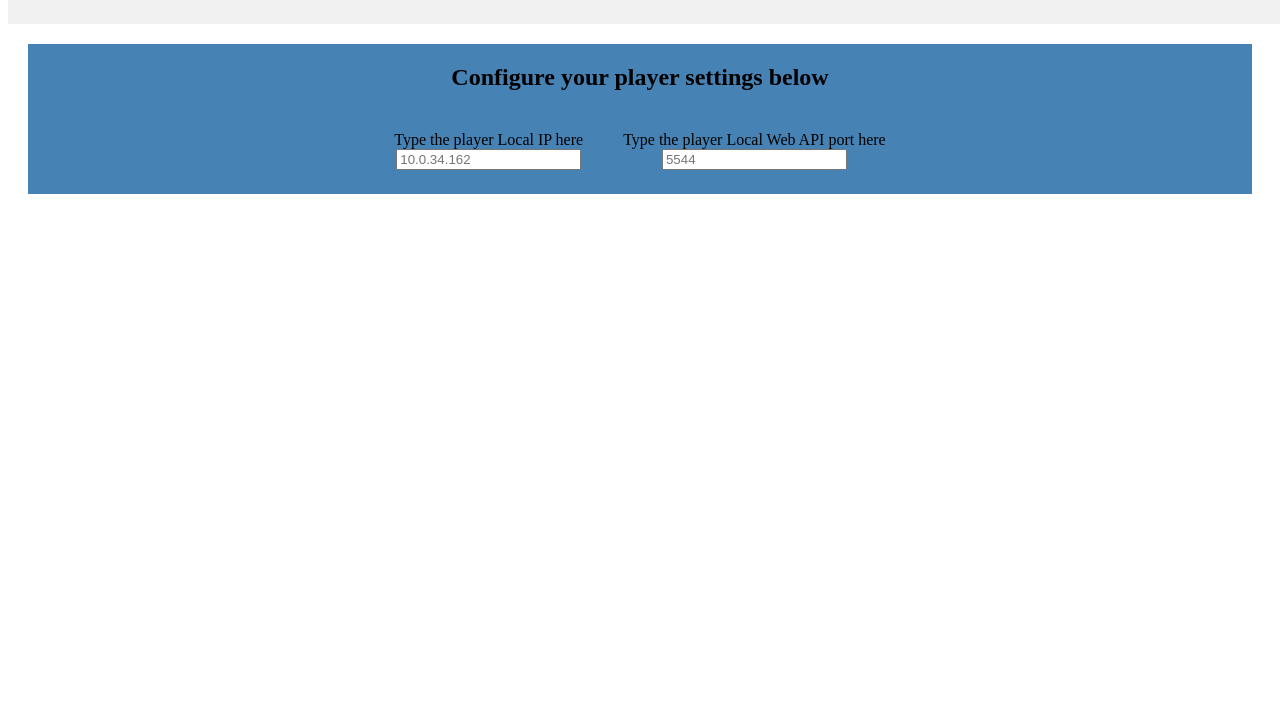
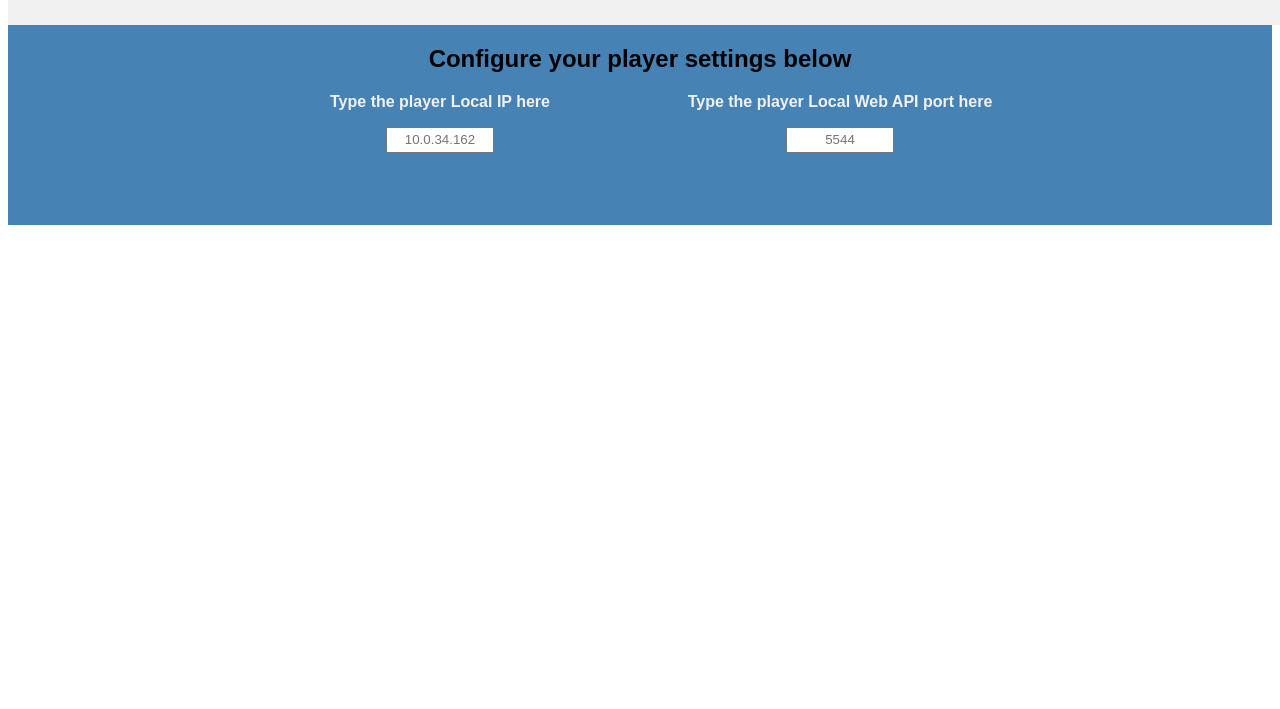
Before and after one commit to LukasThome/web-api-interface, a plain HTML site: page index.html in a window 1280 px wide. Shown: the part 91-800 px from the top of the page. Drawn offline with Linux system fonts and the light colour scheme.

Commit message:
layout estilization

```diff
--- a/index.css
+++ b/index.css
@@ -8,8 +8,7 @@
 .container-configure {
   background-color: #4682b4;
   text-align: center;
-  height: 150px;
-  margin: 20px;
+  height: 200px;
   display: flex;
   align-items: center;
   flex-direction: column;
@@ -20,16 +19,45 @@
     flex-direction: row;
     justify-content: space-between;
 
+
+
 }
 .container-playerIp {
+  width: 400px;
+  height: 60px;
   display: flex;
   flex-direction: column;
   align-items: center;
-  padding: 20px;
+  font-family: Arial, Helvetica, sans-serif;
+  justify-content: space-between;
+  color: #f1f1f1;
+  font-weight: bold;
 }
 .container-playerPort {
+  width: 400px;
+  height: 60px;
   display: flex;
   flex-direction: column;
   align-items: center;
-  padding: 20px;
+  justify-content: space-between;
+  font-family: Arial, Helvetica, sans-serif;
+  color: #f1f1f1;
+  font-weight: bold;
+
 }
+
+#playerIp{
+  width: 100px;
+  height: 20px;
+  text-align: center;
+}
+#playerPort{
+  width: 100px;
+  height: 20px;
+  text-align: center;
+}
+
+h2{
+  font-family: Arial, Helvetica, sans-serif;
+
+}
```
